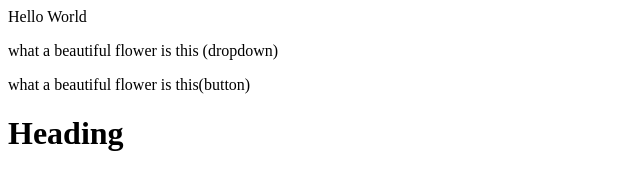
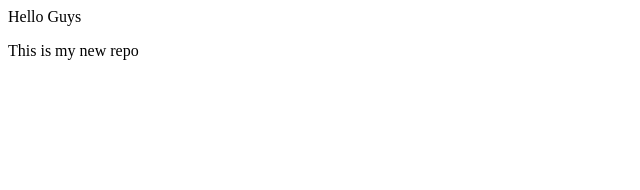
Before and after one commit to pj3030268-sudo/Max-repo, a plain HTML site: page index.html in a window 1280 px wide. Shown: the whole page, without its empty margins (0-640 px from the left). Drawn offline with Linux system fonts and the light colour scheme.

Commit message:
add new para

```diff
--- a/index.html
+++ b/index.html
@@ -1,4 +1,2 @@
-<p>Hello World</p>
-<p>what a beautiful flower is this (dropdown)</p>
-<p>what a beautiful flower is this(button)</p>
-<h1>Heading</h1>
+<p>Hello Guys</p>
+<p>This is my new repo</p>
```
